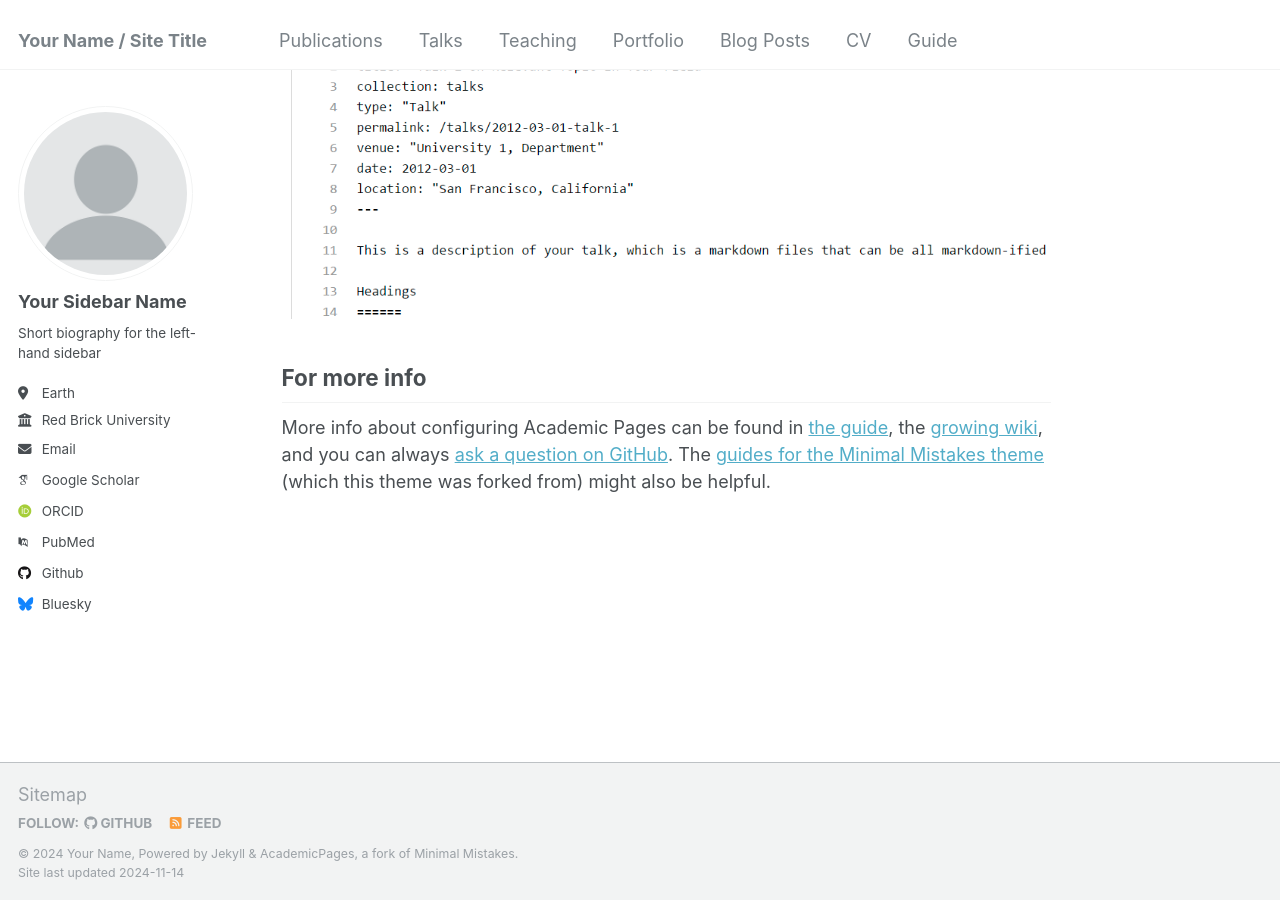
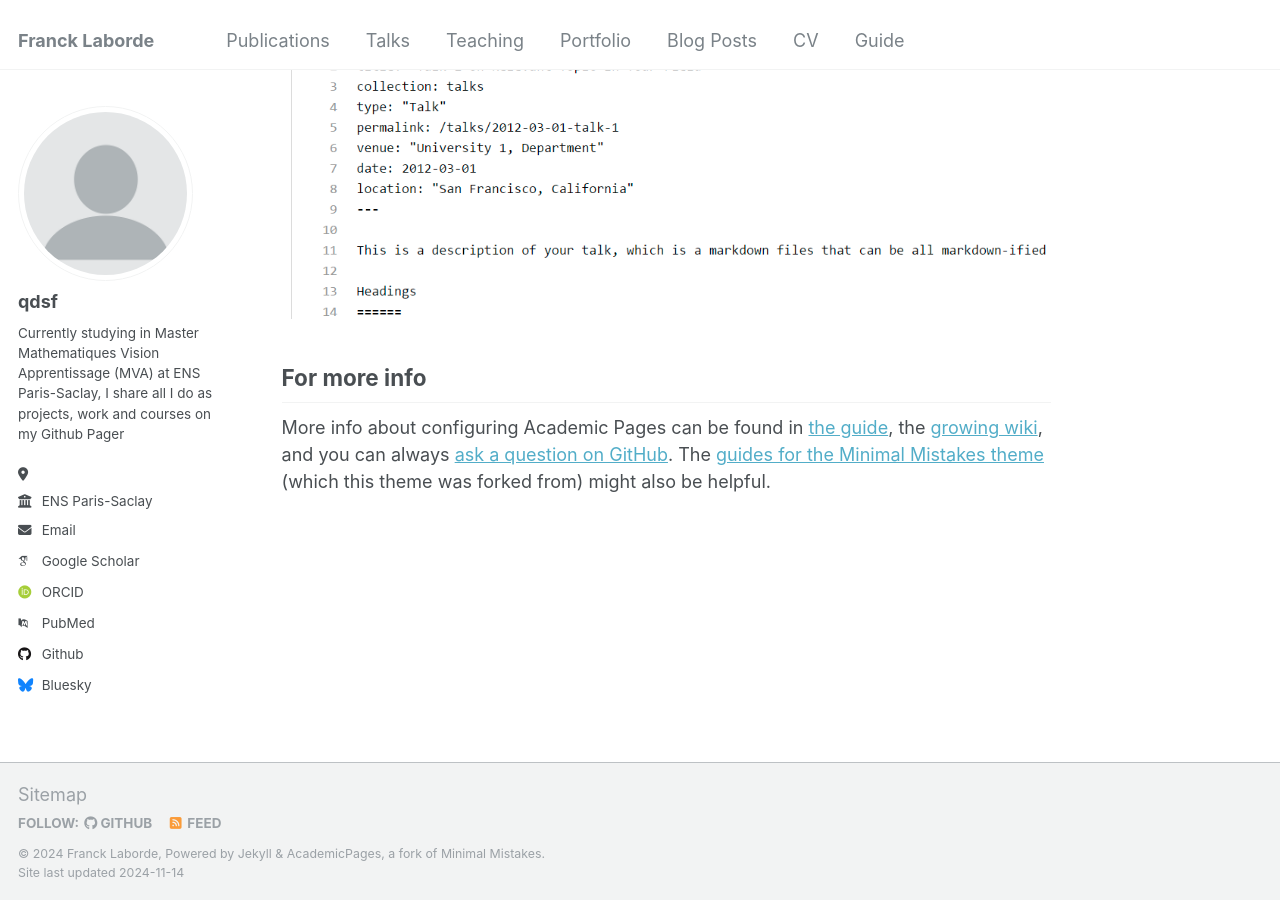
Before and after one commit to francklaborde/francklaborde.github.io, a Jekyll site: the page built from _pages/about.md, in a window 1280 px wide and 900 px high, scrolled down 2643 px. Built offline with Jekyll 4.4.1, drawn with Linux system fonts in a browser that asks for light colours; some web fonts are replaced.

Commit message:
Update _config.yml

```diff
--- a/_config.yml
+++ b/_config.yml
@@ -8,10 +8,10 @@
 
 # Basic Site Settings
 locale                   : "en-US"
-title                    : "Your Name / Site Title"
+title                    : "Franck Laborde"
 title_separator          : "-"
-name                     : &name "Your Name"
-description              : &description "personal description"
+name                     : &name "Franck Laborde"
+description              : &description "AI/ML Research student"
 url                      : https://academicpages.github.io # the base hostname & protocol for your site e.g. "https://[your GitHub username].github.io"
 baseurl                  : "" # the subpath of your site, e.g. "/blog"
 repository               : "academicpages/academicpages.github.io"
@@ -22,13 +22,13 @@ repository               : "academicpages/academicpages.github.io"
 author:
   # Biographic information
   avatar           : "profile.png"
-  name             : "Your Sidebar Name"
+  name             : "qdsf"
   pronouns         : # example: "she/her"
-  bio              : "Short biography for the left-hand sidebar"
-  location         : "Earth"
-  employer         : "Red Brick University"
+  bio              : "Currently studying in Master Mathematiques Vision Apprentissage (MVA) at ENS Paris-Saclay, I share all I do as projects, work and courses on my Github Pager"
+  location         : ""
+  employer         : "ENS Paris-Saclay"
   uri              : # URL
-  email            : "none@example.org"
+  email            : "f.laborde6540@gmail.com"
 
   # Academic websites
   arxiv            : # URL - Update with the correct link to your profile
@@ -44,7 +44,7 @@ author:
   bitbucket        : # Username - Update with your username on the site
   codepen          : # Username
   dribbble         : # Username
-  github           : "academicpages"
+  github           : "https://github.com/francklaborde"
   kaggle           : # Username
   stackoverflow    : # User number or user number and name (i.e., use "1" or "1/jeff-atwood")
 
```
